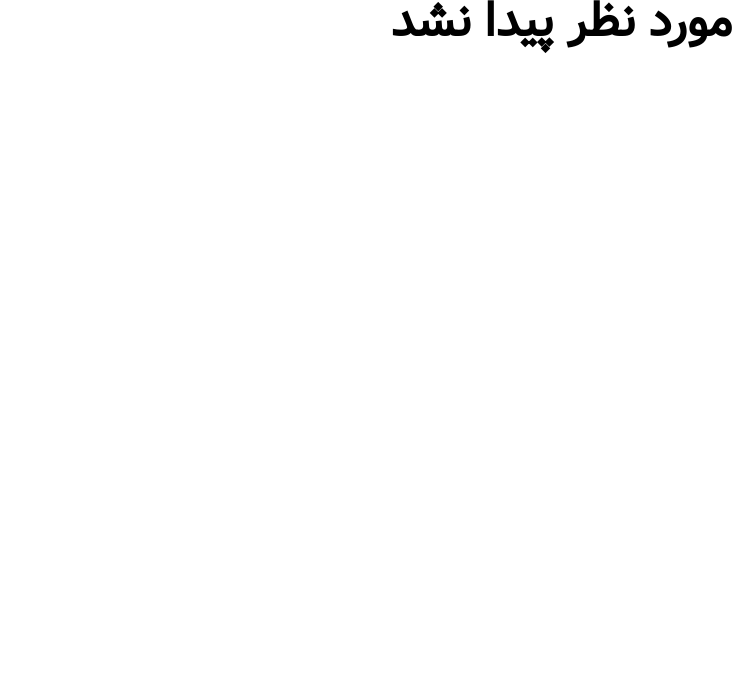
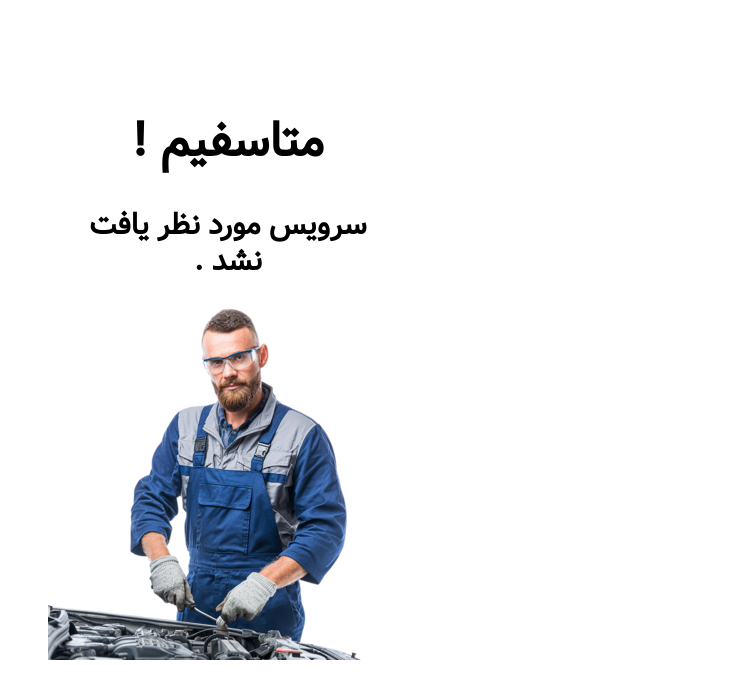
Before and after one commit to Azadi-Front-Dev/Reyan_Khodro, a React (Vite) app: page /services in a window 1280 px wide. Shown: the top 698 px of the page, without its empty margins (533-1280 px from the left). Built offline with nearby package versions, Linux system fonts and the light colour scheme.

Commit message:
fix (services) : not found service page

```diff
--- a/src/Pages/Services.jsx
+++ b/src/Pages/Services.jsx
@@ -9,7 +9,12 @@ const Services = () => {
   const service = services.find((item) => item.slug === servicename);
 
   if (!service) {
-    return <h1>سرویس مورد نظر پیدا نشد</h1>;
+    return <div className="max-w-100 mx-auto flex-col-center my-20 p-5 ">
+      <h1 className="text-center p-5">متاسفیم ! </h1>
+      <h3 className="text-center p-5">سرویس مورد نظر یافت نشد .</h3>
+      <img src="../Images/Services/not-found-service-page.png" alt="not found service" className="w-full h-full" />
+
+    </div>
   }
 
   return <ServiceDetails data={service} />;
```
Also changed, not shown: public/Images/Services/not-found-service-page.png (added).
